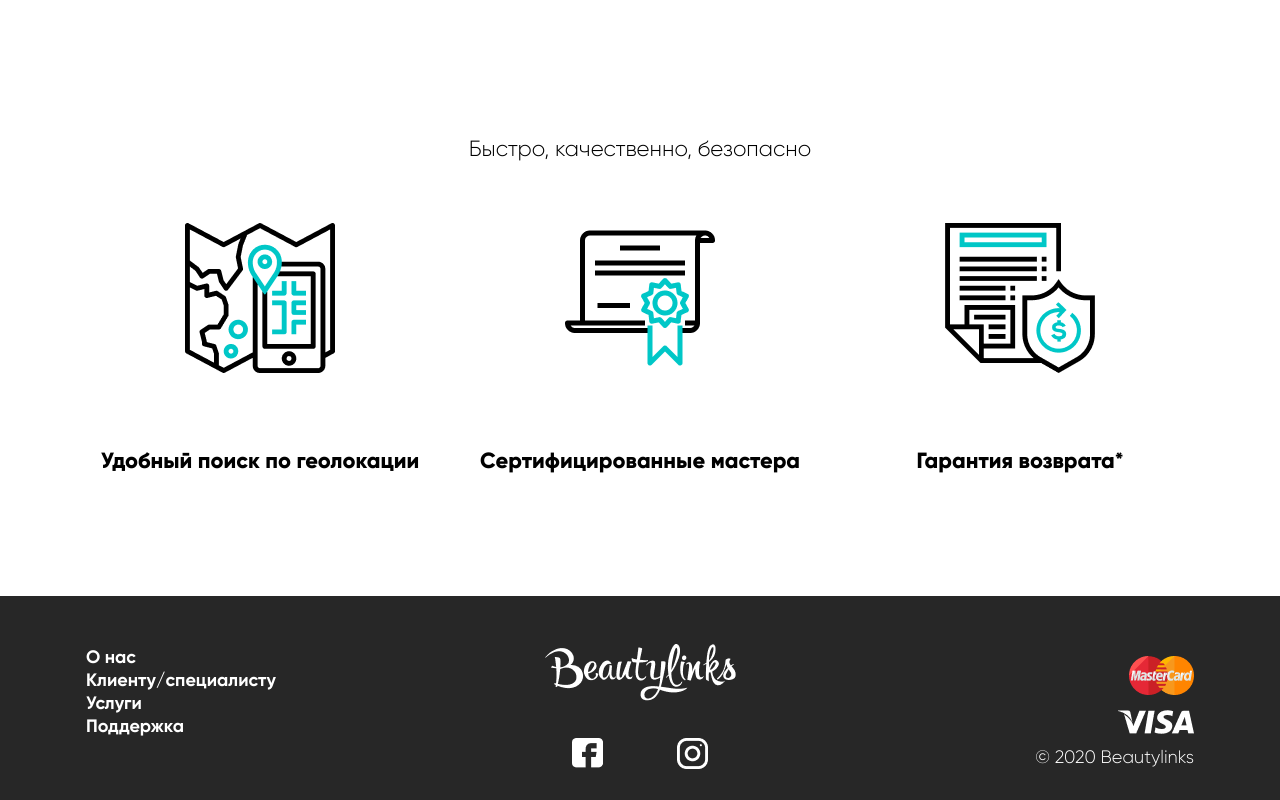
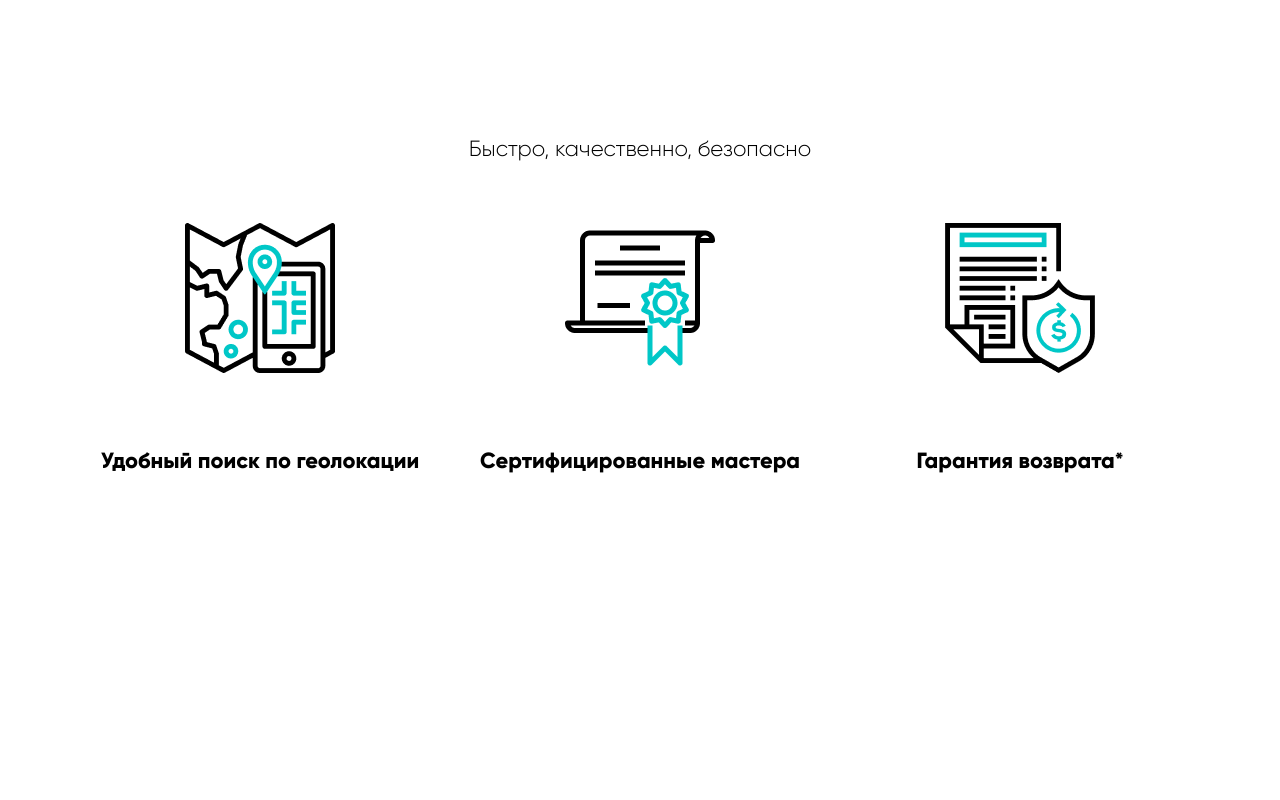
Before and after one commit to MykhailKo/beauty-links, a React (Create React App) app: page / in a window 1280 px wide. Shown: the part 5052-5852 px from the top of the page. After the commit the page ends 5648 px from the top, so only its background shows below. Built offline with nearby package versions, Linux system fonts and the light colour scheme.

Commit message:
remove footer

```diff
--- a/src/App.js
+++ b/src/App.js
@@ -1,7 +1,7 @@
 import React from "react";
 
 import Header from "./components/Landing/Header/Header";
-import Footer from "./components/Landing/Footer/Footer";
+// import Footer from "./components/Landing/Footer/Footer";
 import MainSection from "./components/Landing/MainSection/MainSection";
 
 function App() {
@@ -9,7 +9,7 @@ function App() {
     <div>
       <Header />
       <MainSection />
-      <Footer />
+      {/* <Footer /> */}
     </div>
   );
 }
```
